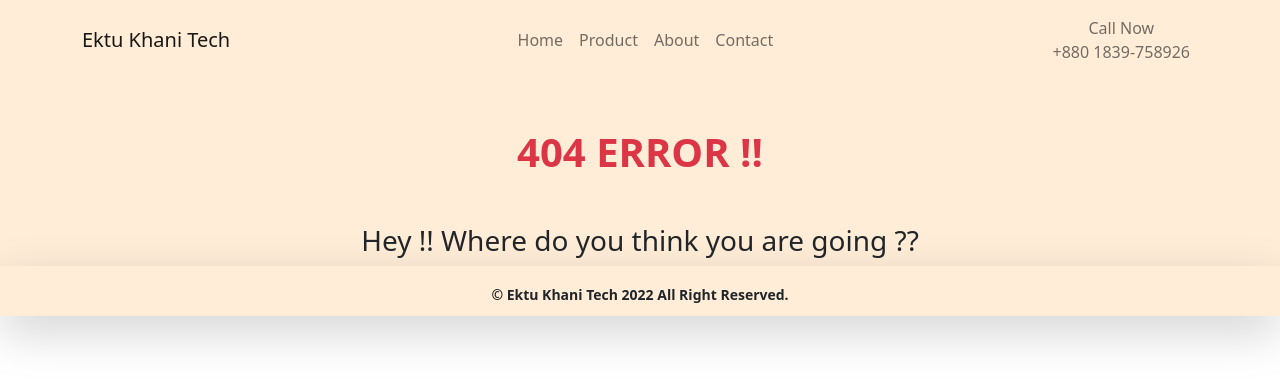
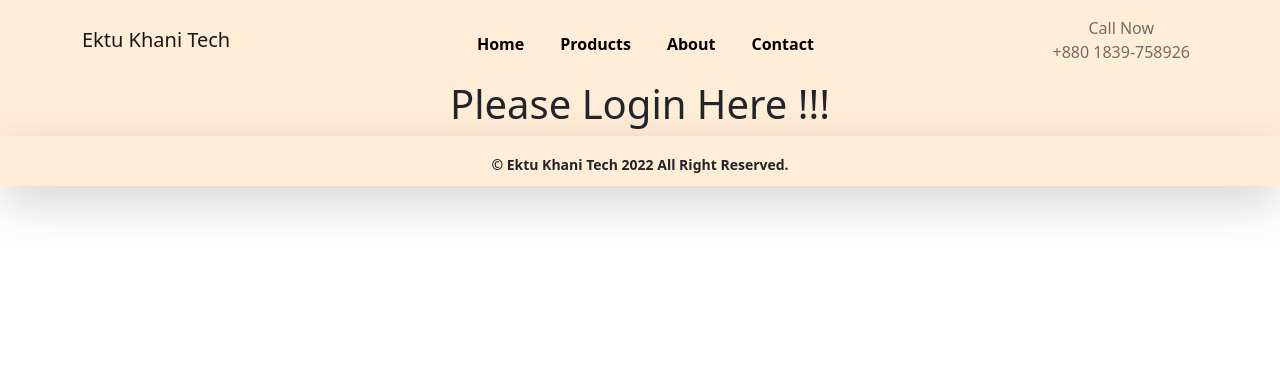
Before and after one commit to Rockrayhan/ekt-demo, a React (Create React App) app: page /login in a window 1280 px wide. Before the commit this address had no page. Shown: the top 384 px of the page. Built offline with nearby package versions, Linux system fonts and the light colour scheme.

Commit message:
navbar update

```diff
--- a/src/App.css
+++ b/src/App.css
@@ -4,8 +4,21 @@
 
 }
 
+.header-link {
+  text-decoration: none;
+  color: black;
+  font-weight: bold;
+  padding: 10px;
+}
 
-/* Works on Chrome, Edge, and Safari */
+.header-link:hover {
+  background-color: burlywood;
+
+}
+
+
+/* =========== Scollbar CSS ========= */
+
 *::-webkit-scrollbar {
   width: 12px;
 }
--- a/src/App.js
+++ b/src/App.js
@@ -3,6 +3,7 @@ import './App.css';
 import About from './components/About/About';
 import Conatct from './components/Contact/Conatct';
 import Home from './components/Home/Home';
+import Login from './components/Login/Login';
 import NotFount from './components/NotFount/NotFount';
 import Products from './components/Products/Products';
 import Footer from './components/Shared/Footer/Footer';
@@ -17,7 +18,7 @@ function App() {
         <Route path="home" element= {<Home />} />
         <Route path="about" element= {<About />} />
         <Route path="products" element= {<Products />} />
-
+        <Route path="login" element= {<Login />} />
         <Route path="Contact" element= {<Conatct />} />
         <Route path="*" element= {<NotFount />} />
 
--- /dev/null
+++ b/src/components/Login/Login.js
@@ -0,0 +1,13 @@
+import React from 'react';
+
+const Login = () => {
+    return (
+        <div>
+            <h1>
+                Please Login Here !!!
+            </h1>
+        </div>
+    );
+};
+
+export default Login;
--- a/src/components/Shared/Footer/Footer.js
+++ b/src/components/Shared/Footer/Footer.js
@@ -2,9 +2,9 @@ import React from 'react';
 
 const Footer = () => {
     return (
-        <footer className='mx-auto fw-bold shadow-lg p-3' style={{height: '50px'}} >
+        <footer className='mx-auto fw-bold shadow-lg p-3' style={{ height: '50px'/* , width: '100%', position: 'fixed', bottom: '0'  */}} >
             <small>
-            &#169; Ektu Khani Tech {new Date().getFullYear()} All Right Reserved.
+                &#169; Ektu Khani Tech {new Date().getFullYear()} All Right Reserved.
             </small>
         </footer>
     );
--- a/src/components/Shared/Header/Header.js
+++ b/src/components/Shared/Header/Header.js
@@ -2,21 +2,30 @@ import React from 'react';
 import Container from 'react-bootstrap/Container';
 import Nav from 'react-bootstrap/Nav';
 import Navbar from 'react-bootstrap/Navbar';
-import NavDropdown from 'react-bootstrap/NavDropdown';
+import { NavLink } from 'react-router-dom';
+
 
 const Header = () => {
   return (
     <header>
       <Navbar collapseOnSelect expand="lg">
         <Container>
-        <Navbar.Brand href="#home">Ektu Khani Tech</Navbar.Brand>
+          <Navbar.Brand to='/home'>  Ektu Khani Tech  </Navbar.Brand>
           <Navbar.Toggle aria-controls="responsive-navbar-nav" />
           <Navbar.Collapse id="responsive-navbar-nav">
-          <Nav className="mx-auto">
-            <Nav.Link href="#features">Home</Nav.Link>
-            <Nav.Link href="#pricing">Product</Nav.Link>
-            <Nav.Link href="#features">About</Nav.Link>
-            <Nav.Link href="#pricing">Contact</Nav.Link>
+            <Nav className="mx-auto mt-3 mb-2">
+              <Nav.Link>  <NavLink className='header-link' to='/home'> Home  </NavLink> </Nav.Link>
+
+              <Nav.Link> <NavLink className='header-link' to='/products'> Products  </NavLink>  </Nav.Link>
+              <Nav.Link>  <NavLink className='header-link' to='/about'> About  </NavLink> </Nav.Link>
+              <Nav.Link>  <NavLink className='header-link' to='/contact'> Contact  </NavLink> </Nav.Link>
+
+
+
+
+
+
+
 
             </Nav>
             <Nav>
```
Also changed, not shown: src/components/Login/Login.css (added), 1 other file (tests, documents, lock files or other folders). Lines whose indentation alone changed are shown as unchanged.
